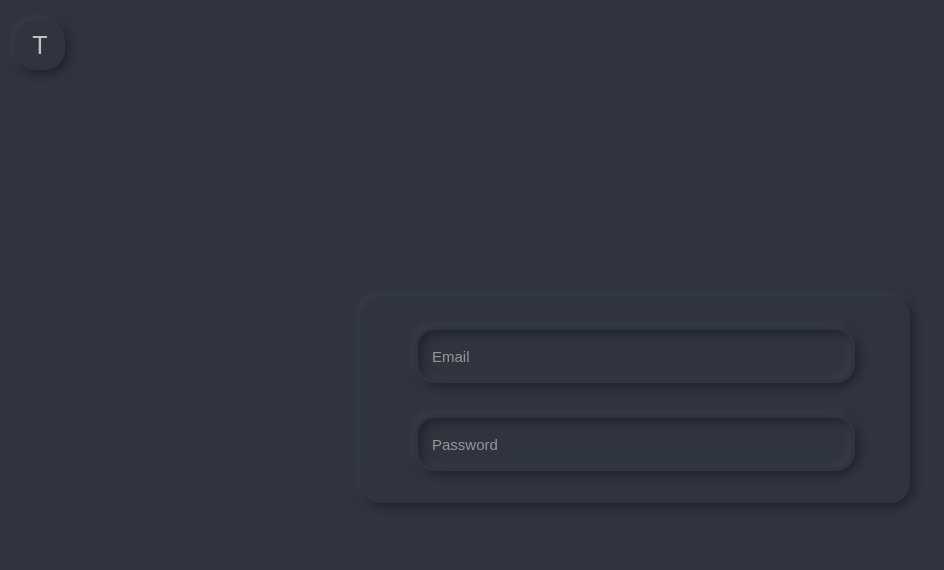
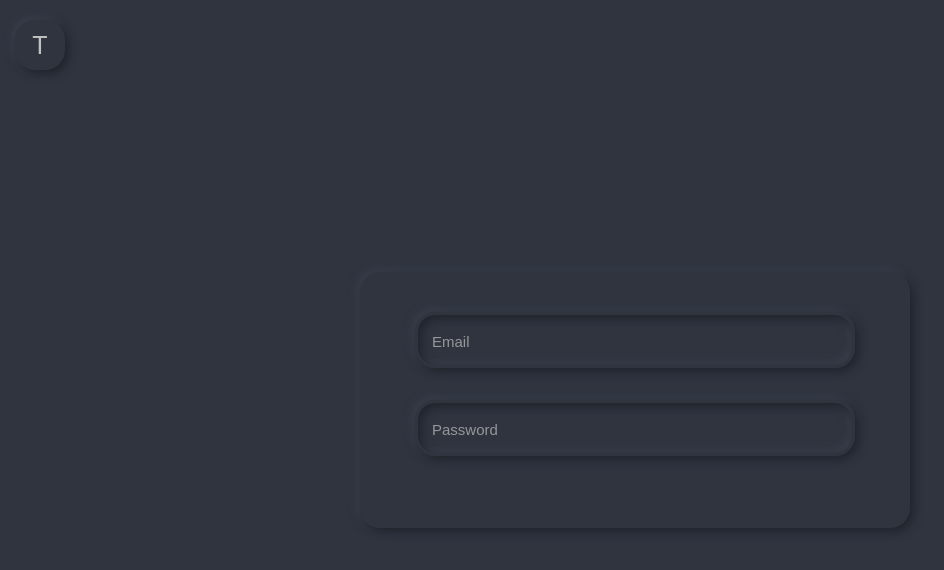
Before and after one commit to happy-unicorn/100days100projects, a React (Create React App) app: page /beautiful-input in a window 1280 px wide. Shown: the top 570 px of the page, without its empty margins (5-949 px from the left). Built offline with nearby package versions, Linux system fonts and the light colour scheme.

Commit message:
Added schema for validation

```diff
--- a/package.json
+++ b/package.json
@@ -14,7 +14,8 @@
     "react-scripts": "3.4.3",
     "redux": "^4.0.5",
     "redux-saga": "^1.1.3",
-    "styled-components": "^5.2.0"
+    "styled-components": "^5.2.0",
+    "yup": "^0.29.3"
   },
   "scripts": {
     "start": "react-scripts start",
--- a/src/beautiful-input/index.js
+++ b/src/beautiful-input/index.js
@@ -3,6 +3,7 @@ import styled from 'styled-components';
 import { Formik } from 'formik';
 import Input from './components/Input';
 import { themes } from './styles/themes';
+import schema from './schemas/schema';
 
 const Page = styled.div`
   display: flex;
@@ -18,7 +19,7 @@ const Form = styled.form`
   align-items: center;
   justify-content: center;
   max-width: 550px;
-  padding-top: 30px;
+  padding: 40px 0;
   border-radius: ${props => props.theme.border.radius.standard};
   background-color: ${props => props.theme.background.color.main};
   box-shadow:
@@ -57,12 +58,13 @@ const BeautifulInputPage = () => {
 
     return (
         <Page theme={themes[theme]}>
+            <Switch theme={themes[theme]} onClick={themeSwitchHandler}>T</Switch>
             <Formik
                 initialValues={{ email: '', password: '' }}
+                validationSchema={schema}
             >
-                {(props) => (
+                {() => (
                     <Form noValidate theme={themes[theme]}>
-                        <Switch theme={themes[theme]} onClick={themeSwitchHandler}>T</Switch>
                         <Input type={'email'} name={'email'} placeholder={'Email'} error={'help'} theme={themes[theme]}/>
                         <Input type={'password'} name={'password'} placeholder={'Password'} theme={themes[theme]}/>
                     </Form>
--- /dev/null
+++ b/src/beautiful-input/schemas/schema.js
@@ -0,0 +1,9 @@
+import * as Yup from 'yup';
+
+export default Yup.object().shape({
+    email: Yup.string()
+        .email('Invalid email')
+        .required('Required'),
+    password: Yup.string()
+        .required('Required')
+});
```
Also changed, not shown: src/beautiful-input/README.md, 1 other file (tests, documents, lock files or other folders).
